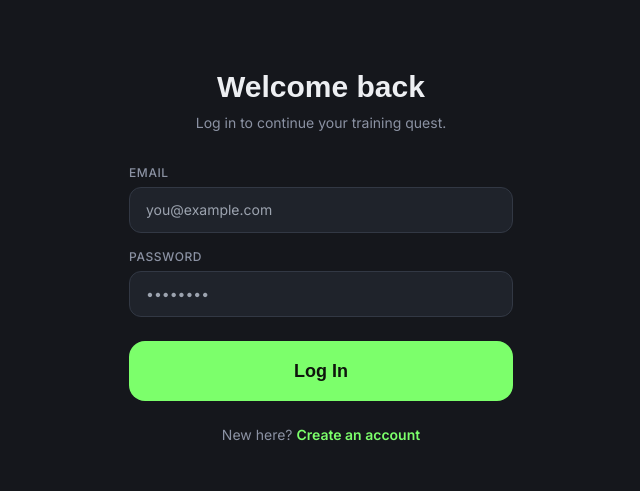
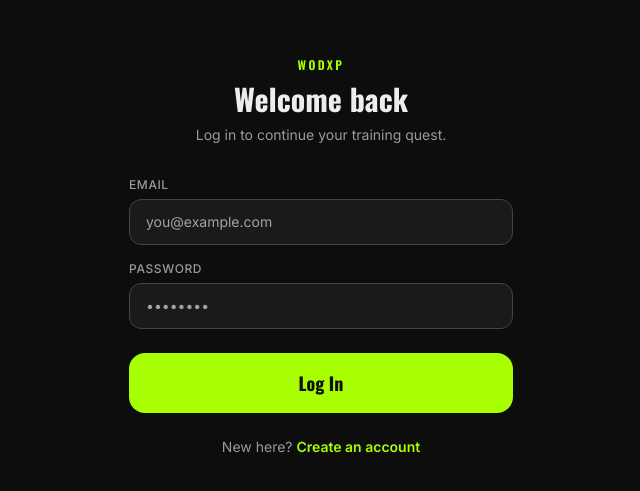
Before and after one commit to Ponkamelon/rpg-fitness-app, a Next.js app: page /login in a window 1280 px wide. Shown: the part 143-634 px from the top of the page, without its empty margins (319-959 px from the left). Built offline with nearby package versions, Linux system fonts and the light colour scheme.

Commit message:
Add files via upload

```diff
--- a/app/login/page.tsx
+++ b/app/login/page.tsx
@@ -1,42 +1,108 @@
 'use client';
+
 import { useState } from 'react';
 import { useRouter } from 'next/navigation';
 import { createClient } from '@/lib/supabase/client';
-const C = { bg:'#15171C',surface:'#1F232B',border:'#323844',text:'#EDEFF2',muted:'#8B92A3',xp:'#7CFF6B',error:'#FF6B5C' };
+
+const C = {
+  bg: '#0D0D0D', surface: '#1A1A1A', border: '#444444',
+  text: '#EDEDED', muted: '#9A9A9A', xp: '#A8FF00', error: '#FF6A00',
+};
+
 export default function LoginPage() {
   const router = useRouter();
-  const [email,setEmail]=useState('');const [password,setPassword]=useState('');
-  const [error,setError]=useState<string|null>(null);const [loading,setLoading]=useState(false);
-  const handleLogin=async(e:React.FormEvent)=>{
-    e.preventDefault();setError(null);setLoading(true);
-    const supabase=createClient();
-    const {error}=await supabase.auth.signInWithPassword({email,password});
-    if(error){setError(error.message);setLoading(false);return;}
-    router.push('/');router.refresh();
+  const [email, setEmail] = useState('');
+  const [password, setPassword] = useState('');
+  const [error, setError] = useState<string | null>(null);
+  const [loading, setLoading] = useState(false);
+
+  const handleLogin = async (e: React.FormEvent) => {
+    e.preventDefault();
+    setError(null);
+    setLoading(true);
+
+    const supabase = createClient();
+    const { error } = await supabase.auth.signInWithPassword({ email, password });
+
+    if (error) {
+      setError(error.message);
+      setLoading(false);
+      return;
+    }
+
+    router.push('/');
+    router.refresh();
   };
-  return(
-    <div className="flex min-h-screen flex-col items-center justify-center px-6" style={{backgroundColor:C.bg,color:C.text,fontFamily:"'Inter',sans-serif"}}>
+
+  return (
+    <div
+      className="flex min-h-screen w-full flex-col items-center justify-center px-6"
+      style={{ backgroundColor: C.bg, color: C.text, fontFamily: "'Inter', sans-serif" }}
+    >
       <div className="w-full max-w-sm">
         <div className="mb-8 text-center">
-          <h1 className="text-3xl font-bold" style={{fontFamily:"'Space Grotesk',sans-serif"}}>Welcome back</h1>
-          <p className="mt-2 text-sm" style={{color:C.muted}}>Log in to continue your training quest.</p>
+          <p className="text-xs font-semibold uppercase tracking-[0.2em]" style={{ color: C.xp, fontFamily: "'Oswald', sans-serif" }}>WODXP</p>
+          <h1 className="mt-2 text-3xl font-bold" style={{ fontFamily: "'Oswald', sans-serif" }}>
+            Welcome back
+          </h1>
+          <p className="mt-2 text-sm" style={{ color: C.muted }}>
+            Log in to continue your training quest.
+          </p>
         </div>
+
         <form onSubmit={handleLogin} className="flex flex-col gap-4">
-          {[{label:'Email',value:email,set:setEmail,type:'email',placeholder:'you@example.com'},{label:'Password',value:password,set:setPassword,type:'password',placeholder:'••••••••'}].map(({label,value,set,type,placeholder})=>(
-            <div key={label}>
-              <label className="mb-1.5 block text-xs font-medium uppercase tracking-wider" style={{color:C.muted}}>{label}</label>
-              <input type={type} required value={value} onChange={e=>set(e.target.value)}
-                className="w-full rounded-xl border px-4 py-3 text-sm outline-none"
-                style={{borderColor:C.border,backgroundColor:C.surface,color:C.text}} placeholder={placeholder}/>
-            </div>
-          ))}
-          {error&&<p className="text-sm" style={{color:C.error}}>{error}</p>}
-          <button type="submit" disabled={loading} className="mt-2 w-full rounded-2xl py-4 text-lg font-bold disabled:opacity-60"
-            style={{backgroundColor:C.xp,color:'#0E150C',fontFamily:"'Space Grotesk',sans-serif"}}>
-            {loading?'Logging in…':'Log In'}
+          <div>
+            <label className="mb-1.5 block text-xs font-medium uppercase tracking-wider" style={{ color: C.muted }}>
+              Email
+            </label>
+            <input
+              type="email"
+              required
+              value={email}
+              onChange={(e) => setEmail(e.target.value)}
+              className="w-full rounded-xl border px-4 py-3 text-sm outline-none transition-colors"
+              style={{ borderColor: C.border, backgroundColor: C.surface, color: C.text }}
+              placeholder="you@example.com"
+            />
+          </div>
+
+          <div>
+            <label className="mb-1.5 block text-xs font-medium uppercase tracking-wider" style={{ color: C.muted }}>
+              Password
+            </label>
+            <input
+              type="password"
+              required
+              value={password}
+              onChange={(e) => setPassword(e.target.value)}
+              className="w-full rounded-xl border px-4 py-3 text-sm outline-none transition-colors"
+              style={{ borderColor: C.border, backgroundColor: C.surface, color: C.text }}
+              placeholder="••••••••"
+            />
+          </div>
+
+          {error && (
+            <p className="text-sm" style={{ color: C.error }}>
+              {error}
+            </p>
+          )}
+
+          <button
+            type="submit"
+            disabled={loading}
+            className="mt-2 flex w-full items-center justify-center rounded-2xl py-4 text-lg font-bold transition-transform active:scale-[0.98] disabled:opacity-60"
+            style={{ backgroundColor: C.xp, color: '#0D0D0D', fontFamily: "'Oswald', sans-serif" }}
+          >
+            {loading ? 'Logging in…' : 'Log In'}
           </button>
         </form>
-        <p className="mt-6 text-center text-sm" style={{color:C.muted}}>New here? <a href="/signup" className="font-semibold" style={{color:C.xp}}>Create an account</a></p>
+
+        <p className="mt-6 text-center text-sm" style={{ color: C.muted }}>
+          New here?{' '}
+          <a href="/signup" className="font-semibold" style={{ color: C.xp }}>
+            Create an account
+          </a>
+        </p>
       </div>
     </div>
   );
```
